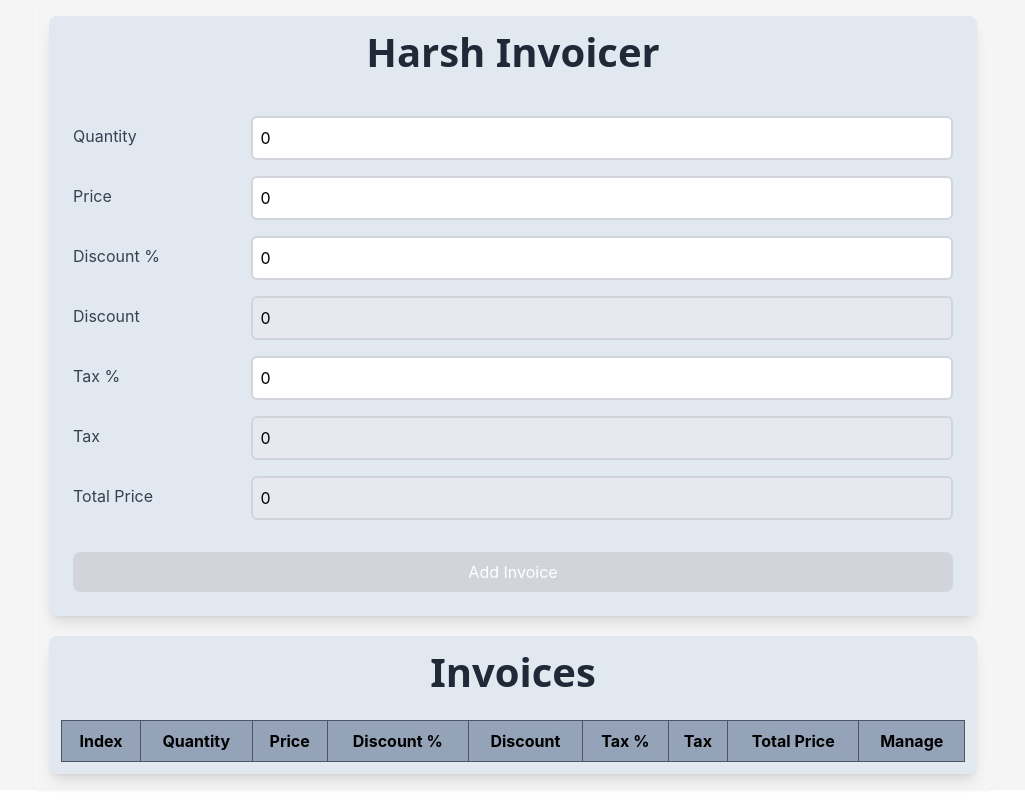
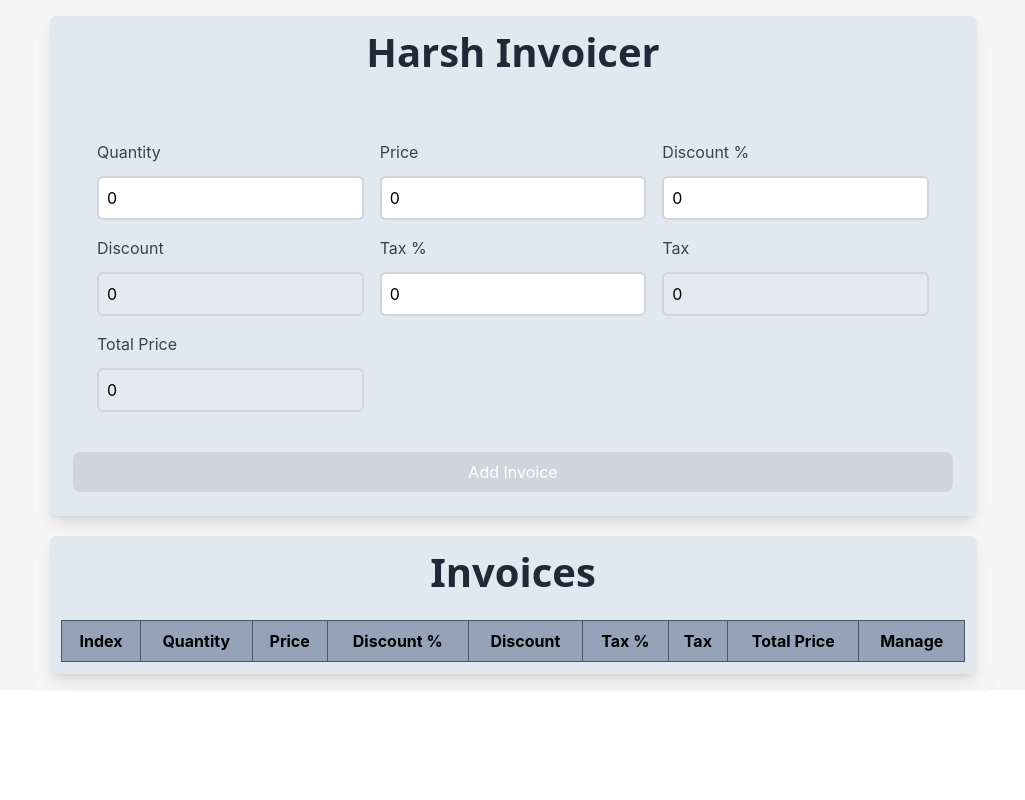
Before and after one commit to Harsh-Bansal-13/Invoice-Website, a React (Create React App) app: page / in a window 1280 px wide. Shown: the whole page, without its empty margins (127-1152 px from the left). Built offline with nearby package versions, Linux system fonts and the light colour scheme.

Commit message:
made some effective css changes

```diff
--- a/src/Components/InvoiceForm.jsx
+++ b/src/Components/InvoiceForm.jsx
@@ -70,12 +70,10 @@ function InvoiceForm({ handleAddInvoice, fields }) {
 
   return (
     <form onSubmit={handleSubmit}>
-      <div className="flex flex-col gap-4 items-center justify-center p-6">
+      <div className="felx flex-col items-center justify-center p-6">
+        <div className=" grid grid-cols-1 md:grid-cols-2 lg:grid-cols-3 gap-4 items-center justify-center p-6 w-full ">
           {fields.map((field) => (
-          <div
-            className="w-full grid md:grid-cols-5 gap-2"
-            key={field.accessor}
-          >
+            <div className="w-full flex flex-col gap-2 " key={field.accessor}>
               <label className="flex mb-1 text-gray-700 items-center ">
                 {field.name}
               </label>
@@ -89,10 +87,11 @@ function InvoiceForm({ handleAddInvoice, fields }) {
                 type="number"
                 value={formData[field.accessor]}
                 onChange={handleChange}
-              className="w-full p-2 border-2 border-gray-300 rounded-md focus:outline-none focus:border-orange-500 col-span-4"
+                className="w-full p-2 border-2 border-gray-300 rounded-md focus:outline-none focus:border-gray-500"
               />
             </div>
           ))}
+        </div>
         <button
           type="submit"
           className={`w-full py-2 mt-4 text-white rounded-lg ${backgroundColor} ${hoverBackgroundColor}`}
```
Lines whose indentation alone changed are shown as unchanged.
